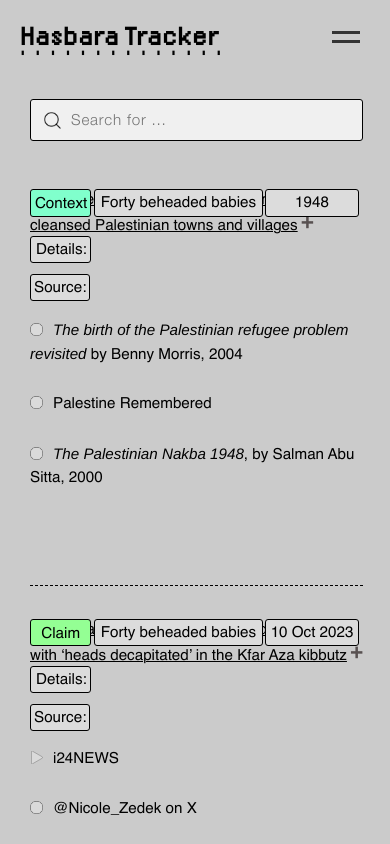
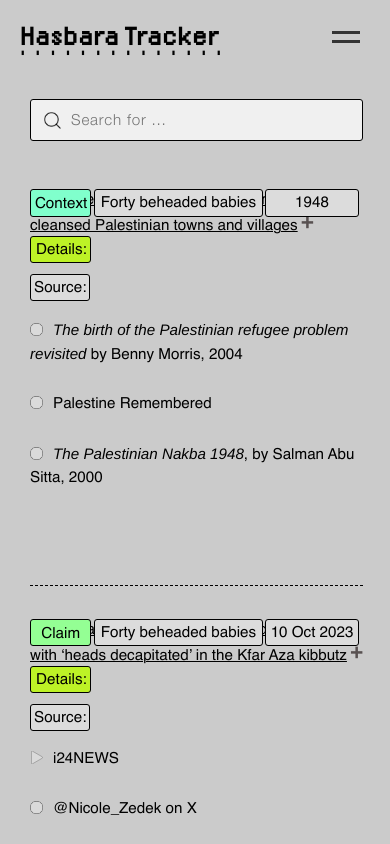
Before and after one commit to tamtzekin/hasbara-tracker, a React (Create React App) app: page /tracker in a window 390 px wide. Shown: the top 844 px of the page. Built offline with nearby package versions, Linux system fonts and the light colour scheme.

Commit message:
Update Tracker.css

```diff
--- a/src/components/Tracker.css
+++ b/src/components/Tracker.css
@@ -396,7 +396,7 @@ ul {
 
 
     .details-heading {
-        background: #dcdcdc;
+        background: #bdf226;
         border: 0.5px solid black;
         padding: 0.3% 1.3% 0.3% 1.3%;
         border-radius: 3px;
```
